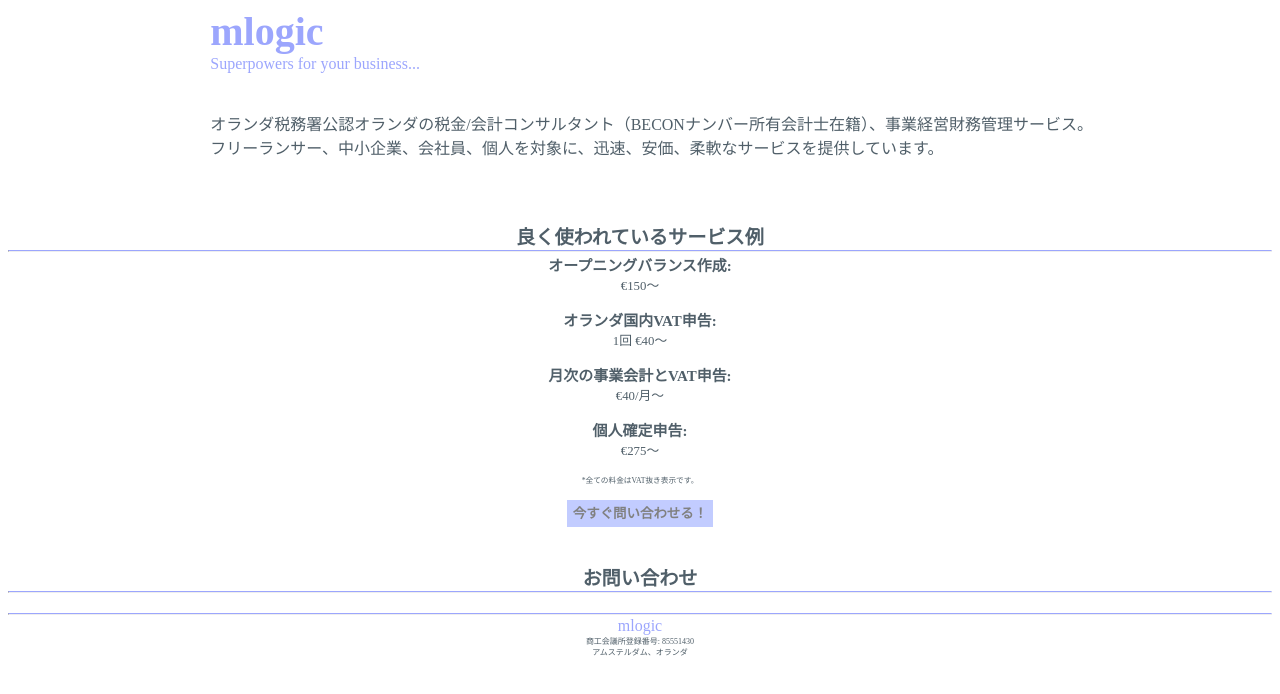
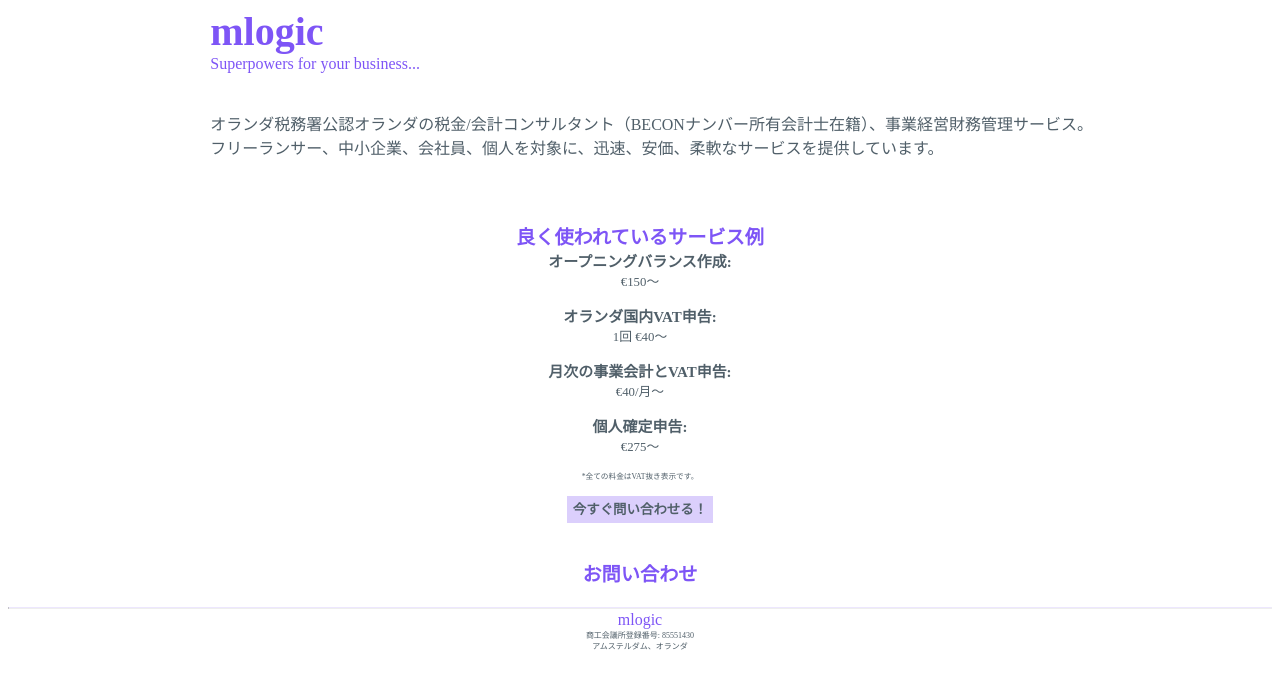
Before and after one commit to Aidhon/mlogic.tax, a plain HTML site: page index.html in a window 1280 px wide. Drawn offline with Linux system fonts and the light colour scheme.

Commit message:
Update index.html

```diff
--- a/index.html
+++ b/index.html
@@ -20,19 +20,19 @@
   <link rel="canonical" href="https://mlogic.tax">
 
   <style>
-    body {color:  #505f69; font-size: 1em;}
+    body {color: #505f69; font-size: 1em;}
     img {max-width: 100%;}
     .centered {text-align: center;}
-    h2 {margin-bottom: 0;}
-    hr {border-top: 1px solid #9ca6fd; margin-top: 0; margin-bottom: 2px;}}
+    h1 {color: #7e55f6; font-size: 2.5em; margin-top: 5px; margin-bottom: 0px;}
+    h2 {margin-bottom: 0; color: #7e55f6;}
+    hr {border-top: 1px solid #ede7fe; margin-top: 0; margin-bottom: 2px;}}
 
     #hero {margin-left: 2%;}
       @media screen and (min-width: 980px) {#hero {margin-left: 4%;}}
       @media screen and (min-width: 1080px) {#hero {margin-left: 8%;}}
       @media screen and (min-width: 1180px) {#hero {margin-left: 16%;}}
       @media screen and (min-width: 1380px) {#hero {margin-left: 24%;}}
-    #hero h1 {color: #9ca6fd; font-size: 2.5em; margin-top: 5px; margin-bottom: 0px;}
-    #hero p {color: #9ca6fd; font-size: 1em; margin-top: 0;}
+    #hero p {color: #7e55f6; font-size: 1em; margin-top: 0;}
     #intro {margin: 5% 1% 5% 2%;}
       @media screen and (min-width: 980px) {#intro {margin: 4% 2% 5% 4%;}}
       @media screen and (min-width: 1080px) {#intro {margin: 3% 4% 5% 8%;}}
@@ -42,12 +42,12 @@
     #svc-eg h3, p {margin-top: 0; margin-bottom: 0;}
     .dsclmr {font-size: 0.6em;}
     .label {padding: 6px; font-size: 0.7em;  font-weight: bold;}
-    .callout {background-color: #c2ccff;}
-    .callout  a, a:link, a:visited {color: grey; text-decoration: none;}
+    .callout {background-color: #dbcffc;}
+    .callout  a, a:link, a:visited {color: #505f69; text-decoration: none;}
     #contact {margin-top: 40px; font-size: 0.8em;}
     footer {margin-top:  20px;}
     #lgl-id {font-size:  0.5em;}
-    #ftr-brand {color: #9ca6fd;}
+    #ftr-brand {color: #7e55f6;}
   </style>
 
 </head>
@@ -67,10 +67,8 @@ height="0" width="0" style="display:none;visibility:hidden"></iframe></noscript>
     <p>オランダ税務署公認オランダの税金/会計コンサルタント（BECONナンバー所有会計士在籍）、事業経営財務管理サービス。<br>フリーランサー、中小企業、会社員、個人を対象に、迅速、安価、柔軟なサービスを提供しています。</p>
   </div>
 
-
   <div id="svc-eg" class="centered">
       <h2>良く使われているサービス例</h2>
-      <hr>
       <h3>オープニングバランス作成:</h3><p>€150〜</p><br>
       <h3>オランダ国内VAT申告:</h3><p>1回 €40〜</p><br>
       <h3>月次の事業会計とVAT申告:</h3><p>€40/月〜<p><br>
@@ -85,7 +83,6 @@ height="0" width="0" style="display:none;visibility:hidden"></iframe></noscript>
 
   <div id="contact" class="centered">
     <h2>お問い合わせ</h2>
-    <hr>
     <script type="text/javascript" src="https://form.jotform.com/jsform/220851885751362"></script>
   </div>
 
@@ -96,7 +93,6 @@ height="0" width="0" style="display:none;visibility:hidden"></iframe></noscript>
     アムステルダム、オランダ</p>
   </footer>
 
-
 </body>
 
 </html>
```
